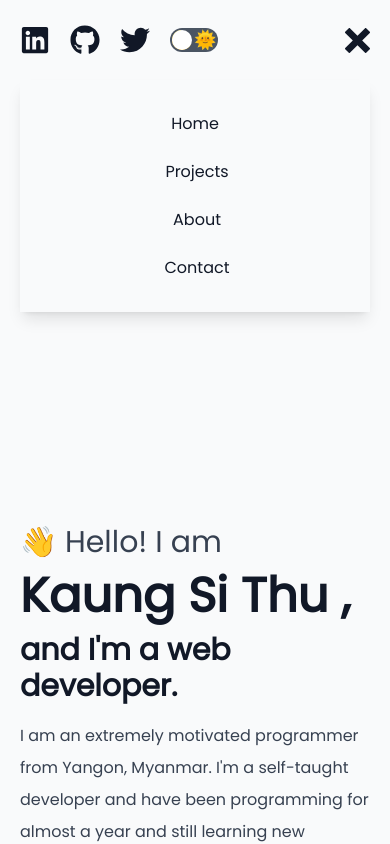
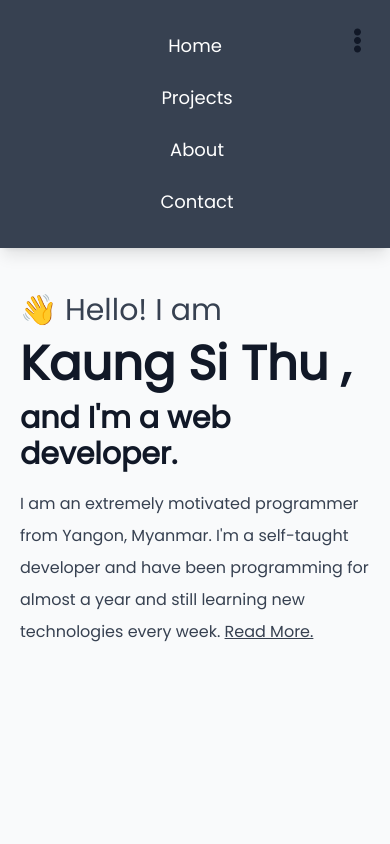
Before and after one commit to kgcthu-kev/portfolio-new, a Next.js app: page / in a window 390 px wide. Both pictures are taken after a click on the icon 357 px from the left and 40 px from the top of the page. Shown: the top 844 px of the page. Built offline with nearby package versions, Linux system fonts and the light colour scheme.

Commit message:
hamburger menu

```diff
--- a/components/Header.js
+++ b/components/Header.js
@@ -2,7 +2,14 @@ import { motion } from 'framer-motion'
 import { useTheme } from 'next-themes'
 import Link from 'next/link'
 import { useEffect, useState } from 'react'
-import { FaBars, FaGithub, FaLinkedin, FaTwitter } from 'react-icons/fa'
+import {
+  FaBars,
+  FaEllipsisH,
+  FaEllipsisV,
+  FaGithub,
+  FaLinkedin,
+  FaTwitter,
+} from 'react-icons/fa'
 import { ImCross } from 'react-icons/im'
 
 const spring = {
@@ -18,9 +25,9 @@ function Header() {
 
   useEffect(() => setMounted(true), [])
   return (
-    <header className='sticky top-0 z-50 md:flex items-center justify-center w-full px-5 h-15 bg-gray-50 dark:bg-gray-800'>
+    <header className='sticky top-0 z-50 md:flex items-center justify-center w-full h-15 bg-gray-50 dark:bg-gray-800'>
       {/* links */}
-      <nav className='flex items-center justify-between w-full h-20 max-w-4xl font-medium text-lg'>
+      <nav className='flex px-5 items-center justify-between w-full h-20 max-w-4xl font-medium text-lg'>
         {/* social */}
         <ul className='h-full space-x-14 md:items-center hidden md:flex relative'>
           <li>
@@ -38,6 +45,7 @@ function Header() {
             <Link href='/contact'>Contact</Link>
           </li>
         </ul>
+
         <ul className='flex items-center h-full space-x-5'>
           <li>
             <a href='https://www.linkedin.com/in/kaung-si-thu-518759224/'>
@@ -74,32 +82,39 @@ function Header() {
             </div>
           )}
         </ul>
-        <ul className='md:hidden'>
+        {isOpen && (
+          <ul className='fixed top-0 left-0 h-auto space-x-1 md:items-center w-full z-50 flex items-center bg-gray-700 text-white dark:bg-gray-500 dark:text-black flex-col p-5 shadow-lg md:hidden'>
+            <li className='py-3'>
+              <Link href='/'>Home</Link>
+            </li>
+            <li className='py-3'>
+              <Link href='#projects'>Projects</Link>
+            </li>
+            <li className='py-3'>
+              <Link href='/about'>About</Link>
+            </li>
+            <li className='py-3'>
+              <Link href='#contact'>Contact</Link>
+            </li>
+          </ul>
+        )}
+        <ul className='md:hidden z-50'>
           {!isOpen ? (
-            <FaBars
-              className='cursor-pointer z-60'
+            <FaEllipsisH
+              className='cursor-pointer'
               size={25}
               onClick={() => setIsOpen(!isOpen)}
             />
           ) : (
-            <ImCross
-              className='cursor-pointer z-60'
+            <FaEllipsisV
+              className='cursor-pointer'
               size={25}
               onClick={() => setIsOpen(!isOpen)}
             />
           )}
         </ul>
-
         {/* mobile */}
       </nav>
-      {isOpen && (
-        <ul className='h-full space-x-1 md:items-center w-full z-50 flex items-center flex-col bg-gray-50 dark:bg-blue p-5 shadow-lg'>
-          <li className='py-3'>Home</li>
-          <li className='py-3'>Projects</li>
-          <li className='py-3'>About</li>
-          <li className='py-3'>Contact</li>
-        </ul>
-      )}
     </header>
   )
 }
--- a/pages/_app.js
+++ b/pages/_app.js
@@ -1,13 +1,19 @@
 import '../styles/globals.css'
 import { ThemeProvider } from 'next-themes'
 import Header from '../components/Header'
+import Head from 'next/head'
 
 function MyApp({ Component, pageProps }) {
   return (
-    <ThemeProvider attribute='class'>
-      <Header />
-      <Component {...pageProps} />
-    </ThemeProvider>
+    <>
+      <Head>
+        <link rel='shortcut icon' href='/favicon.png' />
+      </Head>
+      <ThemeProvider attribute='class'>
+        <Header />
+        <Component {...pageProps} />
+      </ThemeProvider>
+    </>
   )
 }
 
--- a/pages/api/hello.js
+++ /dev/null
@@ -1,5 +0,0 @@
-// Next.js API route support: https://nextjs.org/docs/api-routes/introduction
-
-export default function handler(req, res) {
-  res.status(200).json({ name: 'John Doe' })
-}
--- a/pages/index.js
+++ b/pages/index.js
@@ -11,8 +11,11 @@ export default function Home() {
     <div>
       <Head>
         <title>Kaung Si Thu | Web Developer</title>
-        <meta name='description' content='kgcthu portfolio' />
-        <link rel='icon' href='/favicon.ico' />
+        <meta
+          name='description'
+          content='Portfolio website of Kaung Si Thu @ kgcthu'
+        />
+        <link rel='icon' href='/favicon.png' />
       </Head>
 
       <main className='w-full max-w-4xl mx-auto'>
```
Also changed, not shown: public/favicon.png (added).
